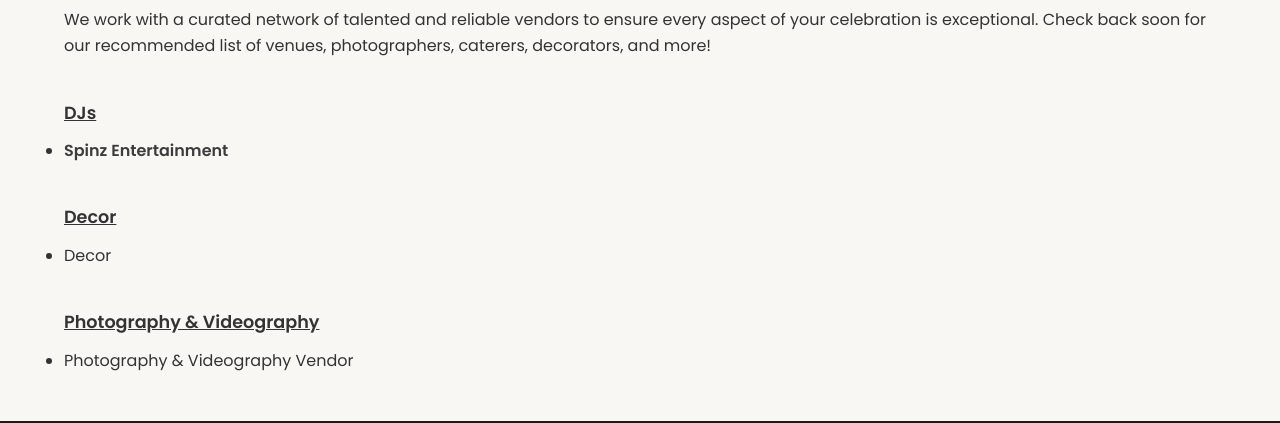
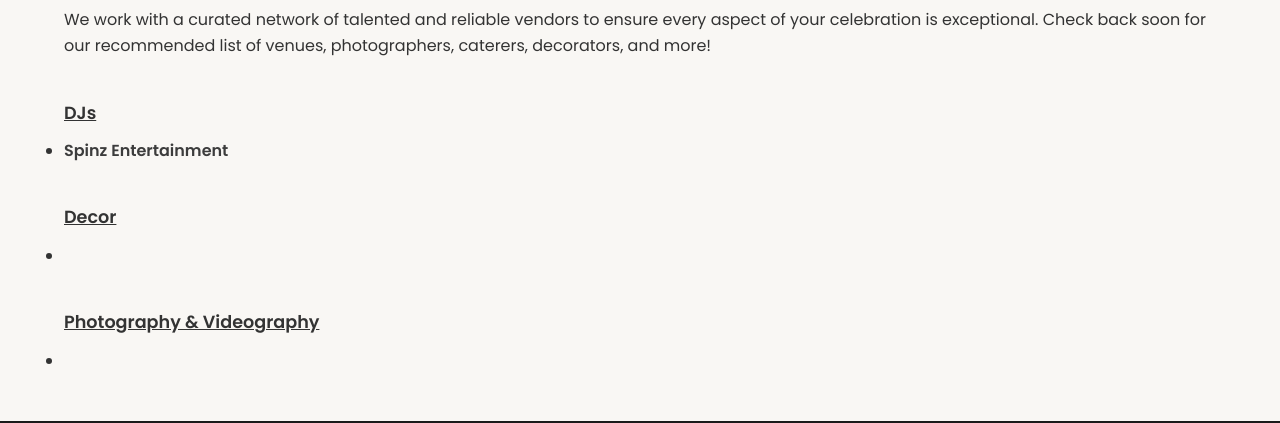
Before and after one commit to vivaahwedddings25/vivaahwco, a plain HTML site: page pages/vendor-referrals.html in a window 1280 px wide. Shown: the part 491-914 px from the top of the page. Drawn offline with nearby package versions, Linux system fonts and the light colour scheme; a web font is replaced by a local one.

Commit message:
Update vendor-referrals.html

```diff
--- a/pages/vendor-referrals.html
+++ b/pages/vendor-referrals.html
@@ -49,13 +49,13 @@
            <div style="margin-top:2.5rem;">
             <span style="font-weight:bold; text-decoration:underline; font-size:1.1em;">Decor</span>
             <ul style="margin-top:0.7rem;">
-                <li>Decor</li>
+                <li></li>
             </ul>
         </div>
         <div style="margin-top:2.5rem;">
             <span style="font-weight:bold; text-decoration:underline; font-size:1.1em;">Photography & Videography</span>
             <ul style="margin-top:0.7rem;">
-                <li>Photography & Videography Vendor</li>
+                <li></li>
             </ul>
         </div>
     </section>
```
